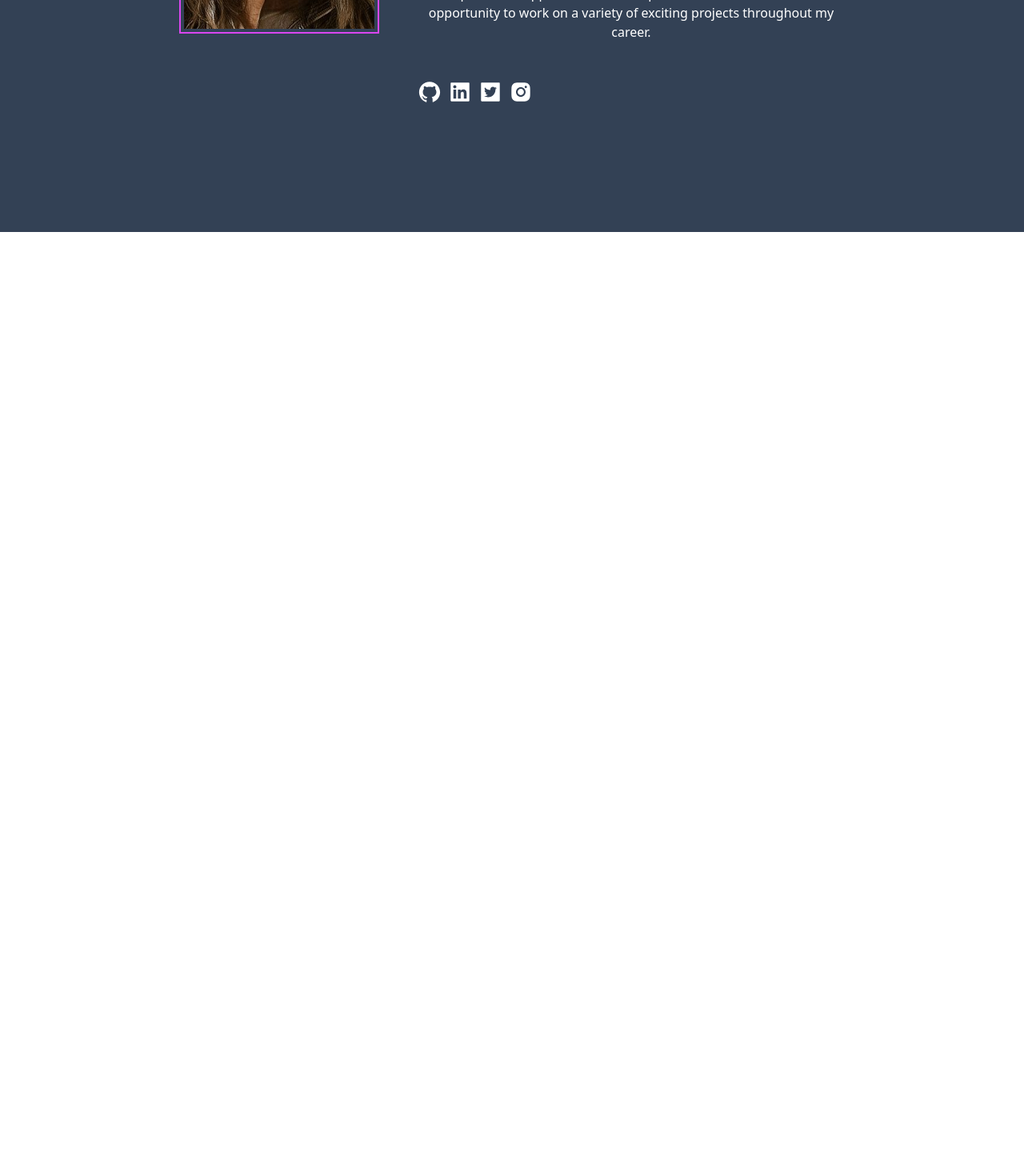
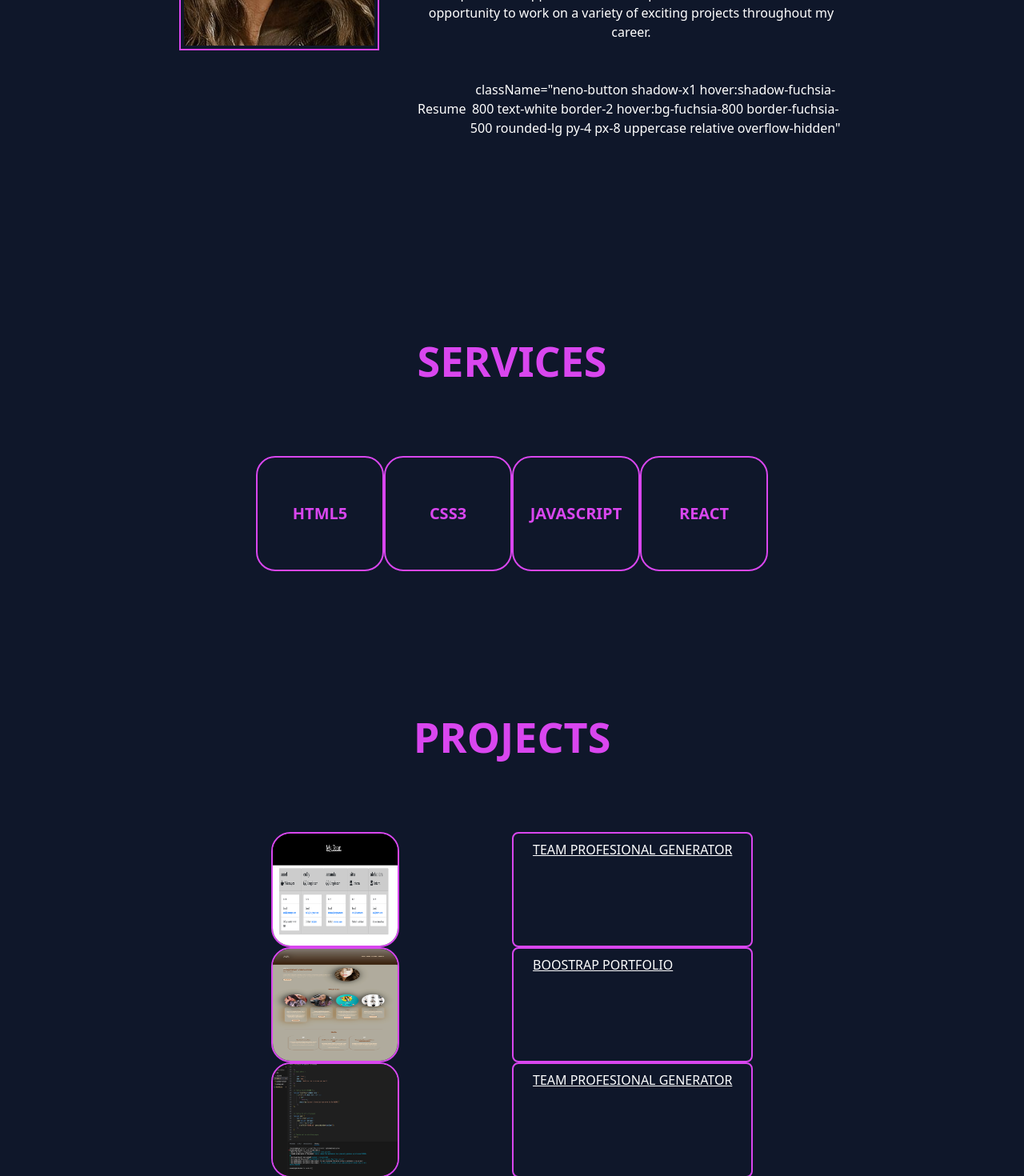
Before and after one commit to noeamelya/react_portfolio, a React (Vite) app: page / in a window 1280 px wide. Shown: the part 1240-2710 px from the top of the page at 80% size. Before the commit the page ends 1530 px from the top, so only its background shows below. Built offline with nearby package versions, Linux system fonts and the light colour scheme.

Commit message:
Upddated the content

```diff
--- a/src/App.jsx
+++ b/src/App.jsx
@@ -1,15 +1,24 @@
 
 import NavBar from "./components/NavBar";
 import Banner from "./components/Banner";
-import About from "./components/About"
+import About from "./components/About";
+import Services from "./components/Services";
+import Projects from "./components/Projects";
+import Contacts from "./components/Contact";
+
+
 
 
 function App() {
   return (
-    <div className="bg-slate-700">
+    <div className="bg-slate-900">
       <NavBar/>
       <Banner/>
       <About/>
+      <Services/>
+      <Projects/>
+      <Contacts/>
+
 
 
     </div>
--- a/src/components/About.jsx
+++ b/src/components/About.jsx
@@ -1,32 +1,19 @@
 import React from 'react';
-import {AiFillGithub} from "react-icons/ai";
-import {AiFillInstagram, AiFillTwitterSquare, AiFillLinkedin} from "react-icons/ai";
 import img from "../Assets/images/pp3.jpg"
 
 function About() {
   return (
         <div className="lg:px-56 px-10 lg:py-0 py-20 text-center gap-5 lg-text-start flex lg:flex-row flex-col-reverse justify-between lg:gap-28 items-center " >
             <img src={img} width={250} height={250}  className="border-2 p-1 border-fuchsia-500 " alt="profile picture" />
-            <div className="h-full lg:py-40 flex flex-col justify-center lg:items-start items-center text-white ">
-                <h1 className="text-[55px] font-semibold mb-8 leading-normal uppercase"><span className="text-fuchsia-500">About me</span></h1>
+            <div  className="h-full lg:py-40 flex flex-col justify-center lg:items-start items-center text-white ">
+                <h1 className="text-[55px] font-semibold mb-8 leading-normal text-fuchsia-500 uppercase"><span>About me</span></h1>
                 <p> I'm N Amelya, a Junior Front-End Web Developer. With a diverse background, I've tackled all layers of dynamic hard worker, from the website design, digital platform, database to UI, and embraced every step of the product life cycle - from concept and design to seamless deployment and ongoing support.</p>
                 <p>I'm passionate about my work, always eager to learn new things and explore new opportunities and experiences also have had the opportunity to work on a variety of exciting projects throughout my career.</p>
                 <div className="flex mt-8 gap-2">
                     <div className="flex items-center justify-center">
-                        <div className="flex space-x-2">
-                            <a href="https://github.com/noeamelya" className="text-white">
-                                <AiFillGithub className="text-[30px]"/>
-                            </a>
-                            <a href="https://www.linkedin.com/in/noeamelya/" className="text-white">
-                                <AiFillLinkedin className="text-[30px]"/>
-                            </a>
-                            <a href="https://twitter.com/noeamelya" className="text-white">
-                                <AiFillTwitterSquare className="text-[30px]"/>
-                            </a>
-                            <a href="https://www.instagram.com/noe_amelya/" className="text-white">
-                                <AiFillInstagram className="text-[30px]"/>
-                            </a>
-                        </div>
+                        <div className="flex space-x-4">
+                            <button >Resume</button>
+                        </div>className="neno-button shadow-x1 hover:shadow-fuchsia-800 text-white border-2 hover:bg-fuchsia-800 border-fuchsia-500 rounded-lg py-4 px-8 uppercase relative overflow-hidden"
                     </div>
                 </div>
              </div>
--- a/src/components/Contact.jsx
+++ b/src/components/Contact.jsx
@@ -1,13 +1,21 @@
-// import React from 'react';
-// import { Link, Route, Routes } from 'react-router-dom';
+import React from 'react';
 
-function Contact() {
+const Contact= () => {
   return (
-    <div>
+    <div id="Contact" className="p-20 flex flex-col items-center justify-center">
+        <h1 className="text-[52px] font-semibold mb-20 leading-normal uppercase text-fuchsia-500" >Contact Me</h1>
+        <form action="" className="flex flex-col gap-2 lg:w-1/2 ">
+            <div className="flex lg:flex-row flex-col gap-6">
+                <input className="w-full my-3 rounded-lg bg-slate-800 p-4 border-2 border-fuchsia-500 text-white" placeholder="Enter your name " type="text" />
+                <input className="w-full my-3 rounded-lg bg-slate-800 p-4 border-2 border-fuchsia-500 text-white" placeholder="Enter your email " type="text" />
+            </div>
+            <textarea className="w-full my-3 rounded-lg bg-slate-800 p-4 border-2 border-fuchsia-500 text-white" placeholder="Write your message" name="" id="" cols="30" rows="10"></textarea>
+            <button className="neno-button shadow-x1 hover:shadow-fuchsia-800 text-white border-2 hover:bg-fuchsia-800 border-fuchsia-500 rounded-lg py-1 px-2 relative overflow-hidden" type="submit">Submit</button>
+
+        </form>
 
     </div>
   )
 }
 
-
 export default Contact;
--- a/src/components/NavBar.jsx
+++ b/src/components/NavBar.jsx
@@ -33,7 +33,7 @@ function NavBar(){
         <nav>
             <div className="h-10vh flex justify-between z-40 text-white lg:py-5 px-20 py-4">
                 <div className="flex items-center flex-1">
-                    <span className="text-3xl font-bold"> N Amelya
+                    <span className="text-3xl font-bold"> N.Amelya
                     </span>
                 </div>
                 <div className="lg:flex md:flex lg:flex-1 items-center justify-end font-normal hidden">
--- a/src/components/Projects.jsx
+++ b/src/components/Projects.jsx
@@ -1,40 +1,67 @@
-// import React from "react";
-// import { projects } from "../data";
+import React from "react";
+import img1 from "../Assets/images/TeamProf.png";
+import img2 from "../Assets/images/outcome.png";
+import img3 from "../Assets/images/readme.png";
+
+
+
+
+function Projects() {
+  return (
+    <div className="p-20 flex flex-col items-center justify-center">
+        <h1 className="text-[52px] font-semibold mb-20 leading-normal uppercase text-fuchsia-500">Projects</h1>
+        <div className="grid lg:grid-cols-2 md:grid-cols-1 grid-cols-1 justify-between gap-020">
+            <img className="flex items-center justify-center font-semibold text-fuchsia-500 rounded-3xl h-36 w-40 border-2 border-fuchsia-500" src={img1} alt="" />
+            <a className="neno-button shadow-x1 hover:shadow-fuchsia-800 text-white border-2 hover:bg-fuchsia-800 border-fuchsia-500 rounded-lg py-2 px-4 uppercase relative overflow-hidden" href="https://github.com/noeamelya/team_profile_gen">Team Profesional Generator</a>
+
+            <img className="flex items-center justify-center font-semibold text-fuchsia-500  rounded-3xl h-36 w-40 border-2 border-fuchsia-500" src={img2} alt="" />
+            <a className="neno-button shadow-x1 hover:shadow-fuchsia-800 text-white border-2 hover:bg-fuchsia-800 border-fuchsia-500 rounded-lg py-2 px-4 uppercase relative overflow-hidden" href="https://github.com/noeamelya/Bootstrap-Portfolio/">Boostrap Portfolio</a>
+
+            <img className="flex items-center justify-center font-semibold text-fuchsia-500  rounded-3xl h-36 w-40 border-2 border-fuchsia-500" src={img3} alt="" />
+            <a className="neno-button shadow-x1 hover:shadow-fuchsia-800 text-white border-2 hover:bg-fuchsia-800 border-fuchsia-500 rounded-lg py-2 px-4 uppercase relative overflow-hidden" href="https://github.com/noeamelya/prof-readme-gen/">Team Profesional Generator</a>
+
+
+        </div>
+
+    </div>
+  );
+}
 
 // function Projects() {
-//   return (
-//     <section id="projects" className="text-gray-400 bg-gray-900 body-font">
-//       <div className="container px-5 py-10 mx-auto text-center lg:px-40">
-//         <div className="flex flex-col w-full mb-20">
-//           <h1 className="sm:text-4xl text-3xl font-medium title-font mb-4 text-white">
-//             Apps I've Built
-//           </h1>
+//     return (
+
+//         <div className="p-20 flex flex-col items-center justify-center">
+//           <div className="flex flex-col w-full mb-20">
+//             <h1 className="text-[52px] font-semibold mb-20 leading-normal uppercase text-fuchsia-500">
+//               Apps I've Built
+//             </h1>
+//           </div>
+//           <div className="flex flex-wrap -m-4">
+//             {projects.map((project) => (
+//               <a
+//                 href={project.link}
+//                 key={project.image}
+//                 className="sm:w-1/2 w-100 p-4">
+//                 <div className="flex relative">
+//                   <img
+//                     alt="gallery"
+//                     className="absolute inset-0 w-full h-full object-cover object-center"
+//                     src={project.image}
+//                   />
+//                   <div className="px-8 py-10 relative z-10 w-full border-4 border-gray-800 bg-gray-900 opacity-0 hover:opacity-100">
+//                     <h1 className="title-font text-lg font-medium text-white mb-3">
+//                       {project.title}
+//                     </h1>
+//                     <p className="leading-relaxed">{project.description}</p>
+//                   </div>
+//                 </div>
+//               </a>
+//             ))}
+//           </div>
 //         </div>
-//         <div className="flex flex-wrap -m-4">
-//           {projects.map((project) => (
-//             <a
-//               href={project.link}
-//               key={project.image}
-//               className="sm:w-1/2 w-100 p-4">
-//               <div className="flex relative">
-//                 <img
-//                   alt="gallery"
-//                   className="absolute inset-0 w-full h-full object-cover object-center"
-//                   src={project.image}
-//                 />
-//                 <div className="px-8 py-10 relative z-10 w-full border-4 border-gray-800 bg-gray-900 opacity-0 hover:opacity-100">
-//                   <h1 className="title-font text-lg font-medium text-white mb-3">
-//                     {project.title}
-//                   </h1>
-//                   <p className="leading-relaxed">{project.description}</p>
-//                 </div>
-//               </div>
-//             </a>
-//           ))}
-//         </div>
-//       </div>
-//     </section>
-//   );
-// }
 
-// export default Projects;
+//     );
+//   }
+
+
+export default Projects;
--- a/src/components/Services.jsx
+++ b/src/components/Services.jsx
@@ -1,30 +1,17 @@
-// import React from 'react';
+import React from 'react';
 
-// function Home() {
-//   return (
-//     <div className="jumbotron p-5 mb-4 bg-body-tertiary rounded-3">
-//     <div className="container-fluid py-5">
-//         <div className="row justifid-content-center">
-//             <div className="col-lg-7">
-//                 <div className="home-text ">
-//                     <p className="text-white mb-1">Hello, I'm</p>
-//                     <h1 className="display-4 text-white">NOE AMELYA</h1>
-//                     <hr className="my-4"/>
-//                     <p>I'm learning to become a web developer at the University of Birmingham Coding Bootcamp. 16-week Full Stack Flex course that gives me the knowledge and skills to build dynamic end-to-end web applications and become a full stack web developer. </p>
-//                     <hr className="my-4"/>
-//                     <button className="btn btn-primary btn-lg" href="https://docs.google.com/presentation/d/1XBamPzxo_lJIP1-UdGeLR5h0PoqTnA3pT2oxSBRxC-w/mobilepresent?slide=id.p" type="button">My Portfolio</button>
-//                 </div>
-//             </div>
-//             <div className="col-lg-5">
-//                 <div className="device-container" >
-//                     <img src="./images/pp3.jpg" className="rounded-circle" alt="profile img" />
-//                 </div>
-//             </div>
-//         </div>
-//     </div>
-// </div>
-//   );
-// }
+const Services= () => {
+  return (
+    <div ide="Services" className="p-20 flex flex-col items-center justify-center">
+        <h1 className="text-[52px] font-semibold mb-20 leading-normal uppercase text-fuchsia-500">Services</h1>
+        <div className="grid lg:grid-cols-4 md:grid-cols-2 grid-cols-1 justify-around gap-020">
+            <h2 className="text-[20px] flex items-center justify-center font-semibold text-fuchsia-500 uppercase rounded-3xl h-36 w-40 border-2 border-fuchsia-500" >HTML5</h2>
+            <h2 className="text-[20px] flex items-center justify-center font-semibold text-fuchsia-500 uppercase rounded-3xl h-36 w-40 border-2 border-fuchsia-500" >CSS3</h2>
+            <h2 className="text-[20px] flex items-center justify-center font-semibold text-fuchsia-500 uppercase rounded-3xl h-36 w-40 border-2 border-fuchsia-500" >Javascript</h2>
+            <h2 className="text-[20px] flex items-center justify-center font-semibold text-fuchsia-500 uppercase rounded-3xl h-36 w-40 border-2 border-fuchsia-500" >React</h2>
+        </div>
+</div>
+  );
+}
 
-
-// export default Home;
+export default Services;
--- a/src/components/data.jsx
+++ b/src/components/data.jsx
@@ -1,3 +1,6 @@
+
+
+
 // export const projects = [
 //     {
 //         title: "Team Profile Generator",
```
Also changed, not shown: src/components/Banner.jsx (+6 -3 lines), src/components/Footer.jsx (deleted, +0 -42 lines).
